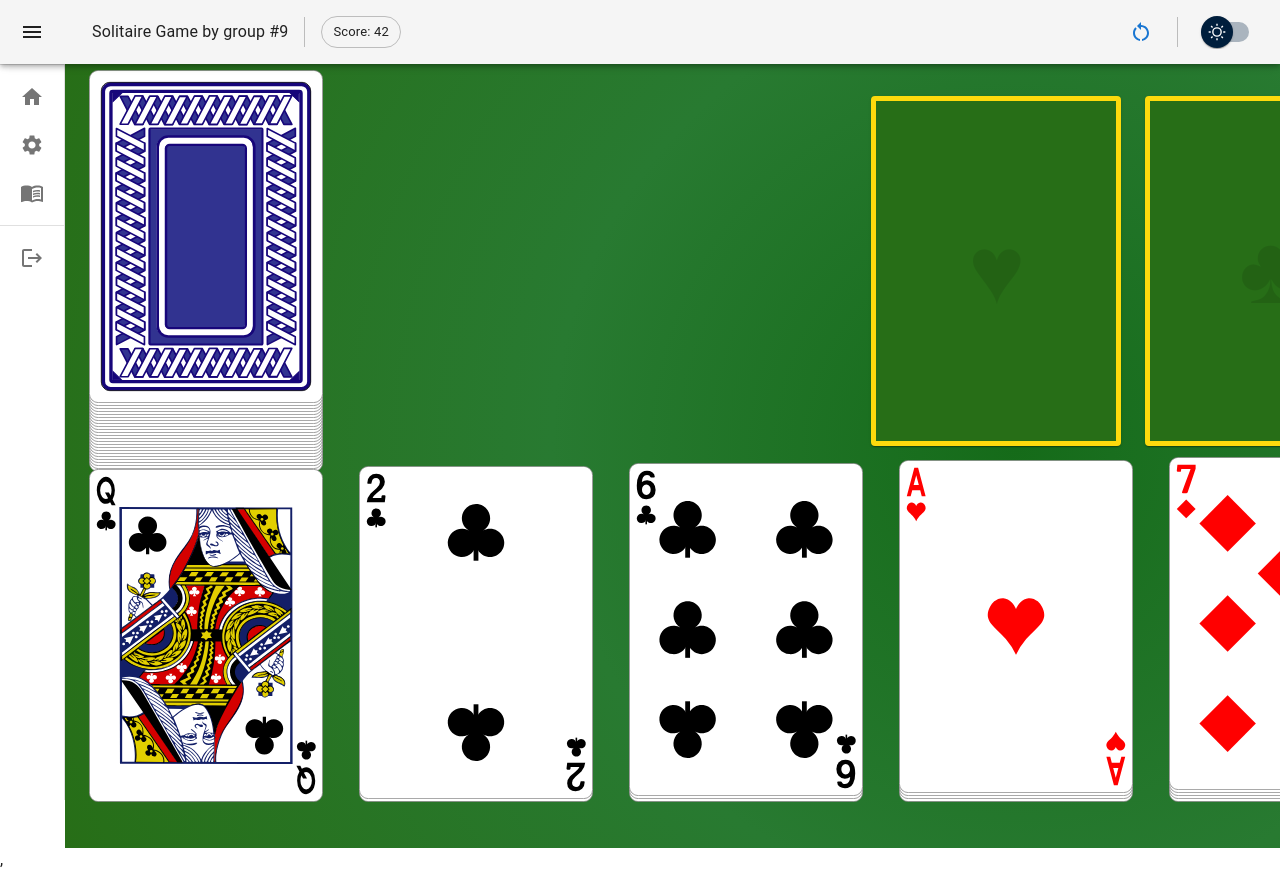
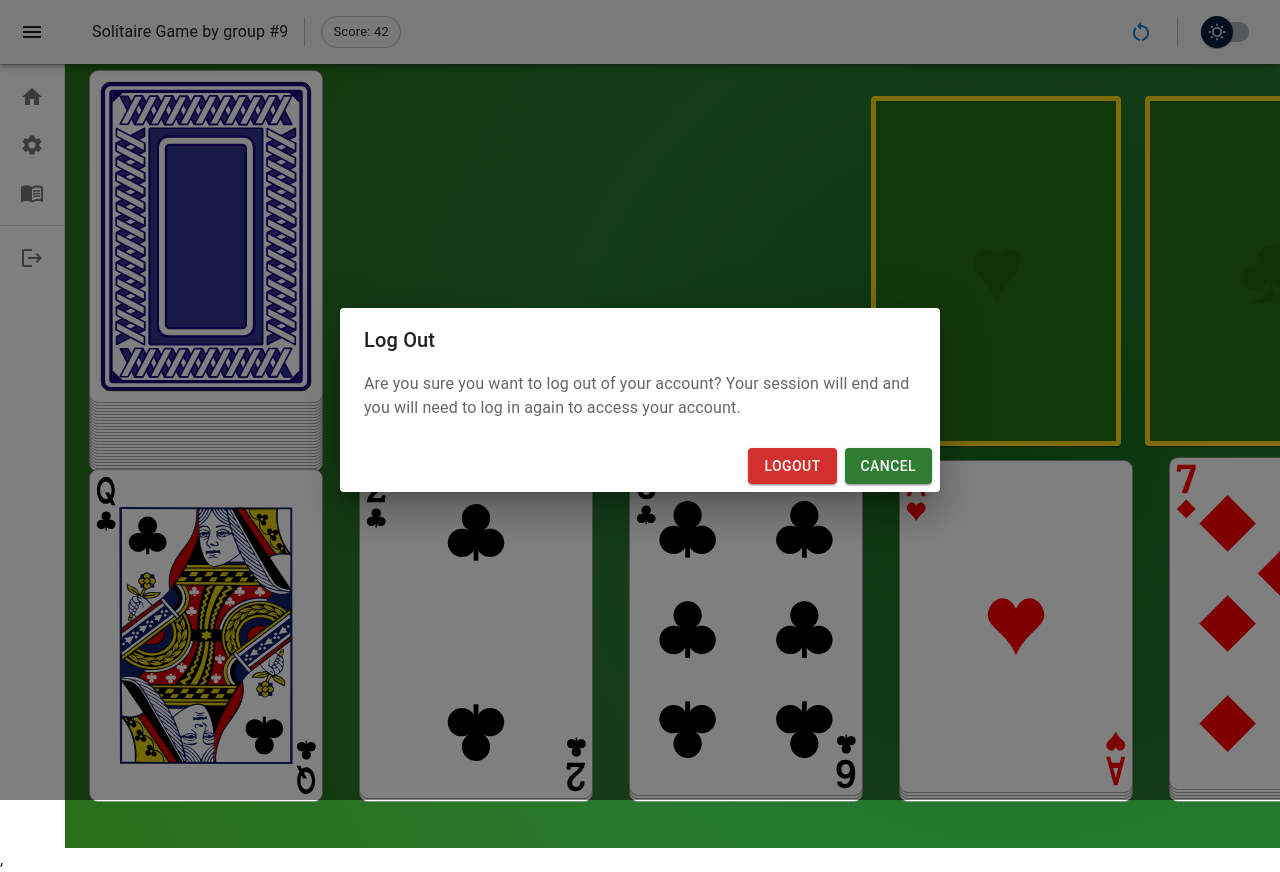
Before and after one commit to kalapyha/solitaire-group-9, a React (Create React App) app: page / in a window 1280 px wide. Both pictures are taken after a click on the button "Logout". Shown: the top 872 px of the page. Built offline with nearby package versions, Linux system fonts and the light colour scheme.

Commit message:
fix: add modal

```diff
--- /dev/null
+++ b/src/components/CloseModal/CloseModal.tsx
@@ -0,0 +1,46 @@
+import React from 'react';
+import Button from '@mui/material/Button';
+import Dialog from '@mui/material/Dialog';
+import DialogActions from '@mui/material/DialogActions';
+import DialogContent from '@mui/material/DialogContent';
+import DialogContentText from '@mui/material/DialogContentText';
+import DialogTitle from '@mui/material/DialogTitle';
+
+// TODO we need to use context and lazy loading for modals
+type CloseModalProps = {
+    open: boolean;
+    handleClose: () => void;
+};
+const CloseModal = ({ open, handleClose }: CloseModalProps) => {
+    const handleClosePage = () => {
+        handleClose();
+        // TODO handle logout logic ?
+    };
+
+    return (
+        <Dialog
+            open={open}
+            onClose={handleClose}
+            aria-labelledby="alert-dialog-title"
+            aria-describedby="alert-dialog-description"
+        >
+            <DialogTitle id="alert-dialog-title">{'Log Out'}</DialogTitle>
+            <DialogContent>
+                <DialogContentText id="alert-dialog-description">
+                    Are you sure you want to log out of your account? Your session will end and you will need to log in
+                    again to access your account.
+                </DialogContentText>
+            </DialogContent>
+            <DialogActions>
+                <Button onClick={handleClosePage} variant="contained" color="error">
+                    Logout
+                </Button>
+                <Button onClick={handleClose} variant="contained" color="success" autoFocus>
+                    Cancel
+                </Button>
+            </DialogActions>
+        </Dialog>
+    );
+};
+
+export default CloseModal;
--- a/src/components/Drawer/components/Navigation.tsx
+++ b/src/components/Drawer/components/Navigation.tsx
@@ -1,4 +1,4 @@
-import React from 'react';
+import React, { useState } from 'react';
 import { styled } from '@mui/material';
 import List from '@mui/material/List';
 import ListItem from '@mui/material/ListItem';
@@ -11,6 +11,7 @@ import SettingsIcon from '@mui/icons-material/Settings';
 import MenuBookIcon from '@mui/icons-material/MenuBook';
 import Divider from '@mui/material/Divider';
 import { Link } from 'react-router-dom';
+import CloseModal from '../../CloseModal/CloseModal';
 
 type NavigationProps = {
     open: boolean;
@@ -24,6 +25,7 @@ const StyledList = styled(List)(() => ({
 }));
 
 const Navigation = ({ open }: NavigationProps): JSX.Element => {
+    const [openModal, setOpenModal] = useState(false);
     return (
         <>
             <StyledList>
@@ -96,9 +98,10 @@ const Navigation = ({ open }: NavigationProps): JSX.Element => {
             </StyledList>
             <Divider />
             <List>
-                {/* TODO show modal with confirm dialog and close if Ok */}
+                {/* TODO show modal with confirm dialog and close if Ok use CONTEXT! */}
                 <ListItem disablePadding sx={{ display: 'block' }}>
                     <ListItemButton
+                        onClick={() => setOpenModal(true)}
                         sx={{
                             minHeight: 48,
                             justifyContent: open ? 'initial' : 'center',
@@ -118,6 +121,7 @@ const Navigation = ({ open }: NavigationProps): JSX.Element => {
                     </ListItemButton>
                 </ListItem>
             </List>
+            <CloseModal open={openModal} handleClose={() => setOpenModal(false)} />
         </>
     );
 };
```
